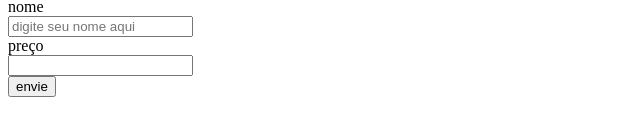
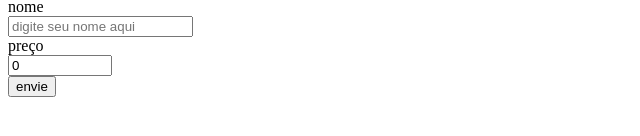
Before and after one commit to JoaoPedroFioravante/prw2ProjetoLojaInformatica, a React (Vite) app: page / in a window 1280 px wide. Shown: the part 388-524 px from the top of the page, without its empty margins (0-640 px from the left). Built offline with nearby package versions, Linux system fonts and the light colour scheme.

Commit message:
adicionando useState em formulario para atualizar o objeto toda vez que mudar seu campo

```diff
--- a/src/App.jsx
+++ b/src/App.jsx
@@ -11,12 +11,7 @@ function App() {
   return (
     <>
     <Banner src="https://www.designerd.com.br/bancos-de-imagens-gratuitos/" nome="loja 1"/>
-    <Form className="formEstilo">
-      <DropDown labelText="marca do produto:" id="marcas" options={marcas}/>
-      <DropDown labelText="tipo do produto:" id="tipoProduto" options={secoes}/>
-      <FieldText id="textoNome" labelText="nome" placeholder="digite seu nome aqui" />
-      <FieldPrice labelText="preço" id="preçoProduto" max="10000"/>
-      <button>envie</button>
+    <Form className="formEstilo" marcas={marcas} secoes={secoes}>
     </Form>
 
     </>
--- a/src/components/DropDown.jsx
+++ b/src/components/DropDown.jsx
@@ -1,9 +1,9 @@
-export default function DropDown({labelText, id, options}){
+export default function DropDown({labelText, id, options, value, onChange}){
 
     return(
         <>
         <label htmlFor={id}>{labelText}</label><br/>
-        <select id={id}>
+        <select id={id} value={value} onChange={onChange}>
             {options.map((element)=><option key={element} value={element}>{element}</option>)}
         </select>
         </>
--- a/src/components/FieldPrice.jsx
+++ b/src/components/FieldPrice.jsx
@@ -1,9 +1,9 @@
-export default function FieldPrice({labelText, id, max}){
+export default function FieldPrice({labelText, id, max, min, value, onChange}){
 
     return(
         <>
         <label  htmlFor={id}>{labelText}</label><br/>
-        <input  type="number" name={id} id={id} step="0.01" max={max} required/>
+        <input  type="number" name={id} id={id} step="0.01" min={min} max={max} value={value} onChange={onChange} required/>
         </>
     );
 }
--- a/src/components/FieldText.jsx
+++ b/src/components/FieldText.jsx
@@ -1,8 +1,8 @@
-export default function FieldText({labelText, id, placeholder}){
+export default function FieldText({labelText, id, placeholder, value, onChange}){
     return(
         <>
         <label htmlFor={id}> {labelText}</label><br />
-        <input type="text" id={id} name={id} placeholder={placeholder} required />
+        <input type="text" id={id} name={id} placeholder={placeholder} value={value} onChange={onChange}  required />
         </>
     )
 
--- a/src/components/Form.jsx
+++ b/src/components/Form.jsx
@@ -1,11 +1,22 @@
-import { Children } from "react";
+import { Children, useState } from "react";
+import DropDown from "./DropDown";
+import FieldPrice from "./FieldPrice";
+import FieldText from "./FieldText";
 
-export default function Form({className, children}){
-
+export default function Form({className, marcas, secoes}){
+    const objetoInicial = {marca: marcas[0], tipo: secoes[0], nome: "", preco: 0.00};
+    const [objeto, setObjeto] = useState(objetoInicial)
     return (
-        <section className={className}>
+        <section className={className} onSubmit={e=> {
+            e.preventDefault();
+            console.log(objeto);
+        }}>
             <form >
-                {children.map((element)=> <>{element} <br/></>)}
+                <DropDown labelText="marca do produto:" id="marcas" options={marcas} value={objeto.marca} onChange={e=> setObjeto({...objeto, marca:e.target.value})}/><br/>
+                <DropDown labelText="tipo do produto:" id="tipoProduto" options={secoes} value={objeto.tipo} onChange={e=> setObjeto({...objeto, tipo:e.target.value})}/><br/>
+                <FieldText id="textoNome" labelText="nome" placeholder="digite seu nome aqui" value={objeto.nome} onChange={e=> setObjeto({...objeto, nome:e.target.value})}/><br/>
+                <FieldPrice labelText="preço" id="preçoProduto" min="0.00" max="10000" value={objeto.preco} onChange={e=> setObjeto({...objeto, preco:e.target.value})}/><br/>
+                <button>envie</button>
             </form>
         </section>
     );
```
